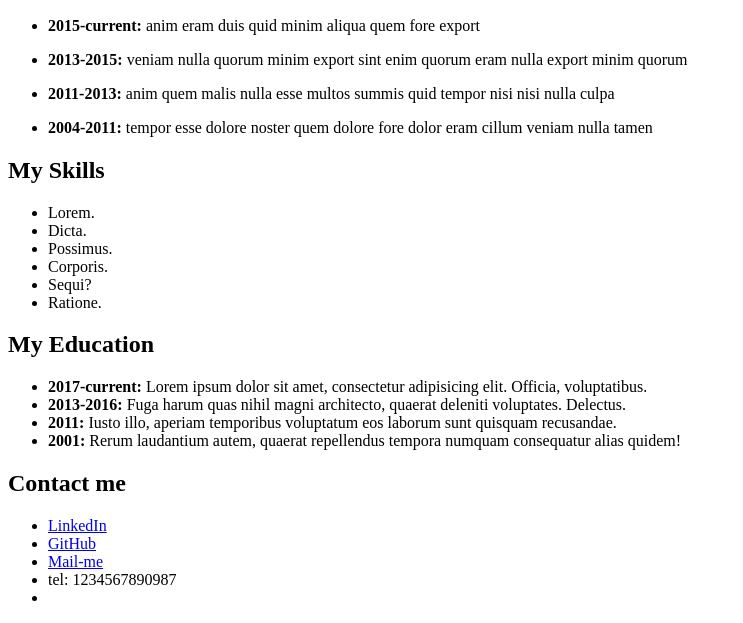
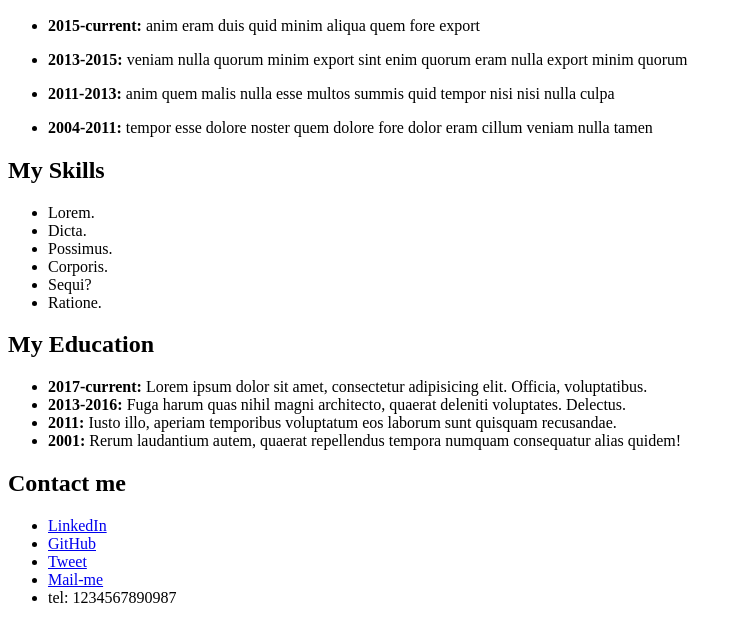
Before and after one commit to Atileon/My-resume, a plain HTML site: page index.html in a window 1280 px wide. Shown: the part 311-934 px from the top of the page, without its empty margins (0-743 px from the left). Drawn offline with Linux system fonts and the light colour scheme.

Commit message:
Updated contact

```diff
--- a/index.html
+++ b/index.html
@@ -58,9 +58,11 @@
        <ul>
          <li><a href="https://www.linkedin.com/in/peralta-steve-atileon/">LinkedIn</a></li>
          <li><a href="https://github.com/Atileon">GitHub</a></li>
+
+         <li><a href="https://twitter.com/Atileon">Tweet</a></li>
          <li><a href="#">Mail-me</a></li>
          <li>tel: 1234567890987</li>
-         <li><a href=""></a></li>
+
        </ul>
      </footer>
   </body>
```
